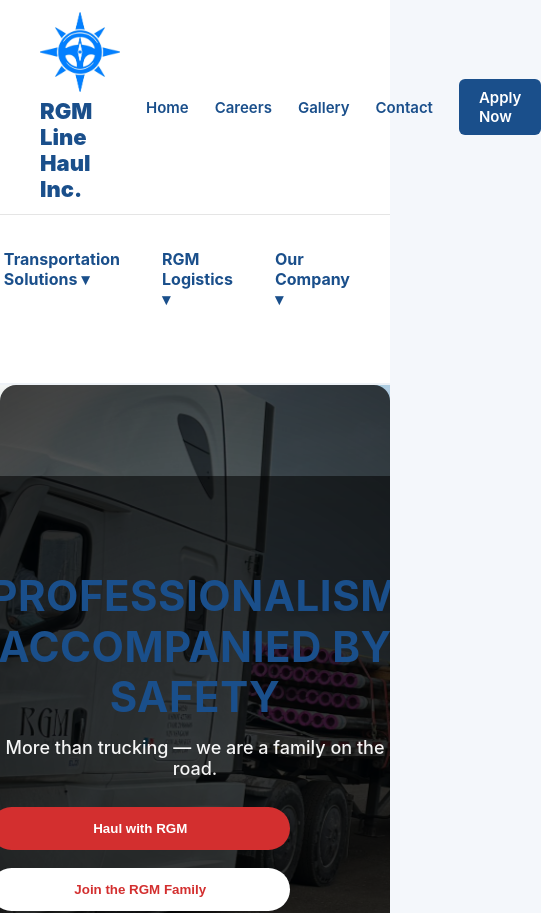
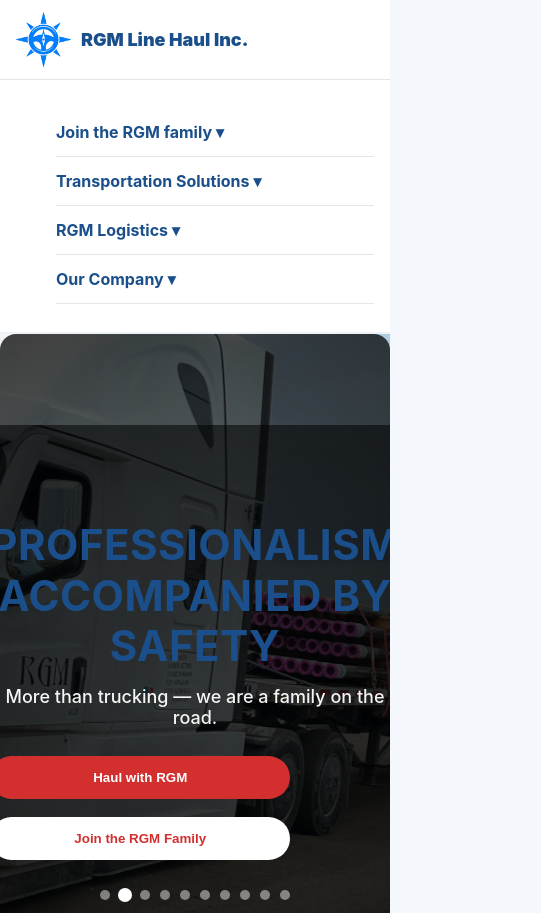
Before and after one commit to MrVenom786/rgm-web-frontend, a React (Create React App) app: page / in a window 390 px wide. Shown: the top 913 px of the page, 541 px wide, since content can reach past the window. Built offline with nearby package versions, Linux system fonts and the light colour scheme.

Commit message:
Update Navbar.css

```diff
--- a/src/components/Navbar.css
+++ b/src/components/Navbar.css
@@ -5,12 +5,21 @@
   --light-bg: #f4f7fb;
 }
 
-header {
-  position: relative;   /* or remove position completely */
-  z-index: 10;
-  background: #fff;
+/* ================= GLOBAL FIX ================= */
+* {
+  box-sizing: border-box;
 }
 
+body {
+  margin: 0;
+  overflow-x: hidden;
+}
+
+header {
+  width: 100%;
+  background: #fff;
+  z-index: 10;
+}
 
 /* ================= TOP BAR ================= */
 .topbar {
@@ -122,7 +131,6 @@ header {
   color: var(--blue);
   padding-bottom: 8px;
   position: relative;
-  transition: color 0.3s ease;
 }
 
 /* animated underline */
@@ -150,19 +158,17 @@ header {
   background: #ffffff;
   border-radius: 12px;
   padding: 10px 0;
-  min-width: 270px;
-  max-width: 340px;
-
+  min-width: 260px;
+  max-width: 320px;
   box-shadow: 0 20px 45px rgba(0, 0, 0, 0.18);
-  z-index: 9999;
-
+  z-index: 999;
   animation: dropdownFade 0.3s ease forwards;
 }
 
 @keyframes dropdownFade {
   from {
     opacity: 0;
-    transform: translateY(15px);
+    transform: translateY(12px);
   }
   to {
     opacity: 1;
@@ -179,9 +185,7 @@ header {
   color: var(--blue);
   line-height: 1.35;
   transition: all 0.25s ease;
-
   white-space: normal;
-  overflow-wrap: break-word;
 }
 
 .dropdown a:hover {
@@ -190,8 +194,80 @@ header {
   color: var(--blue-dark);
 }
 
-/* keep last dropdown inside viewport */
+/* Keep dropdown inside viewport */
 .right-nav li:last-child .dropdown {
   right: 0;
   left: auto;
 }
+
+/* ================= MOBILE RESPONSIVE ================= */
+@media (max-width: 900px) {
+
+  /* Reduce padding */
+  .topbar,
+  .main-nav {
+    padding: 12px 16px;
+  }
+
+  /* Logo fix */
+  .logo-section {
+    flex-direction: row;
+    gap: 10px;
+  }
+
+  .logo-img {
+    width: 55px;
+  }
+
+  .logo-text h2 {
+    font-size: 18px;
+    margin: 0;
+  }
+
+  /* Hide desktop top links */
+  .right-links {
+    display: none;
+  }
+
+  /* Mobile nav */
+  .main-nav {
+    display: block;
+  }
+
+  .right-nav {
+    flex-direction: column;
+    gap: 0;
+    width: 100%;
+  }
+
+  .right-nav li {
+    width: 100%;
+    border-bottom: 1px solid #e6e6e6;
+  }
+
+  .right-nav li span {
+    display: block;
+    padding: 14px 0;
+  }
+
+  /* Dropdown becomes stacked */
+  .dropdown {
+    position: static;
+    box-shadow: none;
+    border-radius: 0;
+    background: #f9fbfd;
+    margin: 0;
+    padding: 0;
+    min-width: 100%;
+    max-width: 100%;
+    animation: none;
+  }
+
+  .dropdown a {
+    padding: 12px 16px;
+  }
+
+  .dropdown a:hover {
+    padding-left: 16px;
+  }
+}
```
